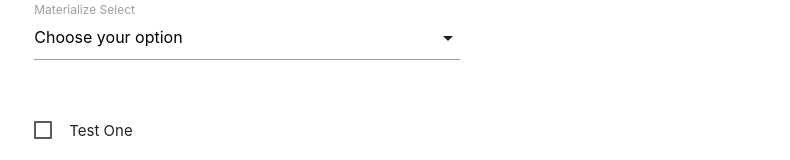
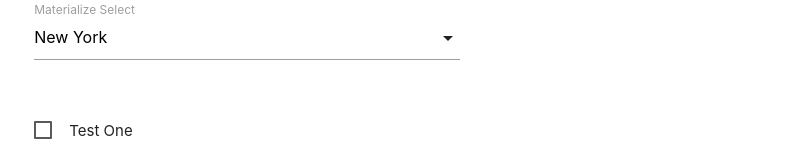
Before and after one commit to Ba5ik7/NgMaterialize, an Angular app: page / in a window 1280 px wide. Shown: the top 160 px of the page, without its empty margins (169-959 px from the left). Built offline with nearby package versions, Linux system fonts and the light colour scheme.

Commit message:
Clean up HTML and bind the formControl value to the input value to display it

```diff
--- a/src/app/common-components/selects/selects.component.html
+++ b/src/app/common-components/selects/selects.component.html
@@ -5,10 +5,10 @@
         class="select-dropdown dropdown-trigger"
         type="text"
         readonly="true"
-        value="Choose your option"
+        [value]=form.value.test.text
         (click)=onClick($event)>
       <ul [ngClass]="{ 'dropdown-content': true, 'open': open }"  >
-        <li class="disabled selected" ><span>{{defaultOptionText}}</span></li>
+        <li class="disabled" ><span>{{defaultOptionText}}</span></li>
         <li *ngFor="let item of options"
         [id]=item.id
         [attr.data-id]=item.id
@@ -18,7 +18,7 @@
       </ul>
       <svg class="caret" height="24" viewBox="0 0 24 24" width="24" xmlns="http://www.w3.org/2000/svg"><path d="M7 10l5 5 5-5z"></path><path d="M0 0h24v24H0z" fill="none"></path></svg>
       <select formControlName="test">
-        <option value="" disabled="" selected="">{{defaultOptionText}}</option>
+        <option>{{defaultOptionText}}</option>
         <option *ngFor="let item of options" [id]=item.id [ngValue]=item>{{item.text}}</option>
       </select>
     </div>
```
